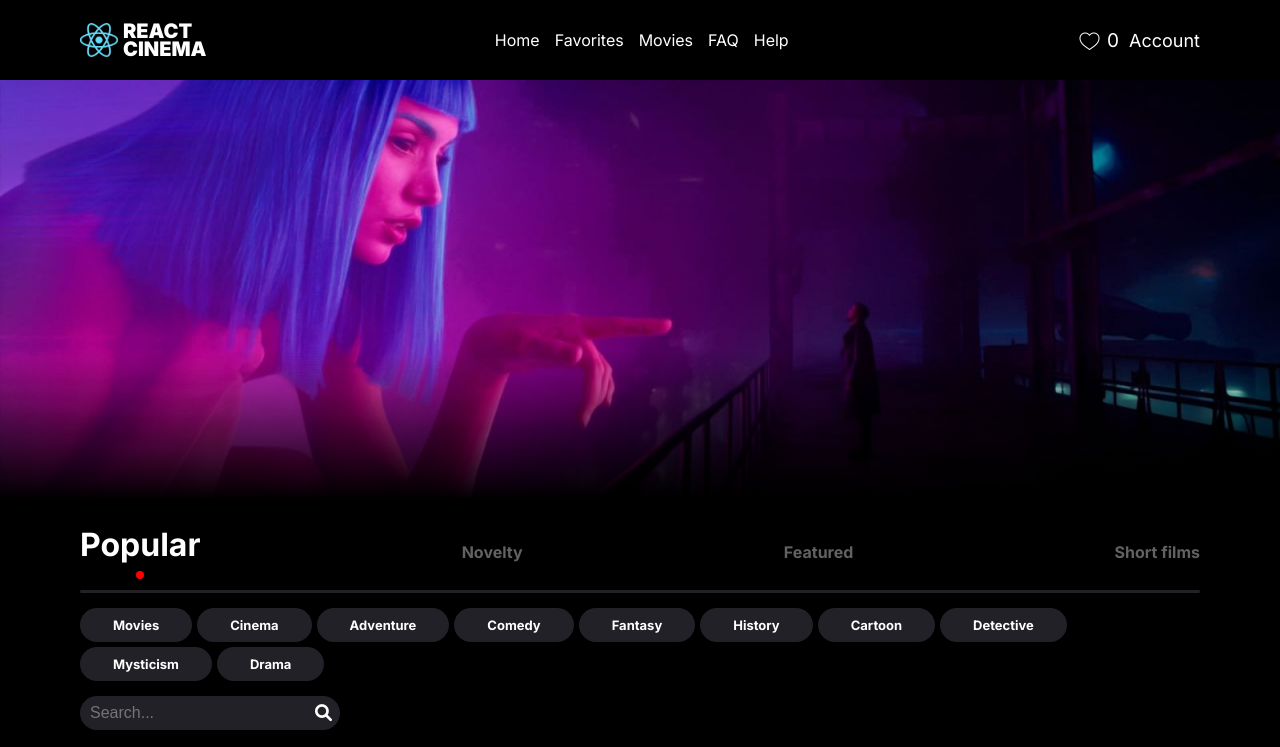
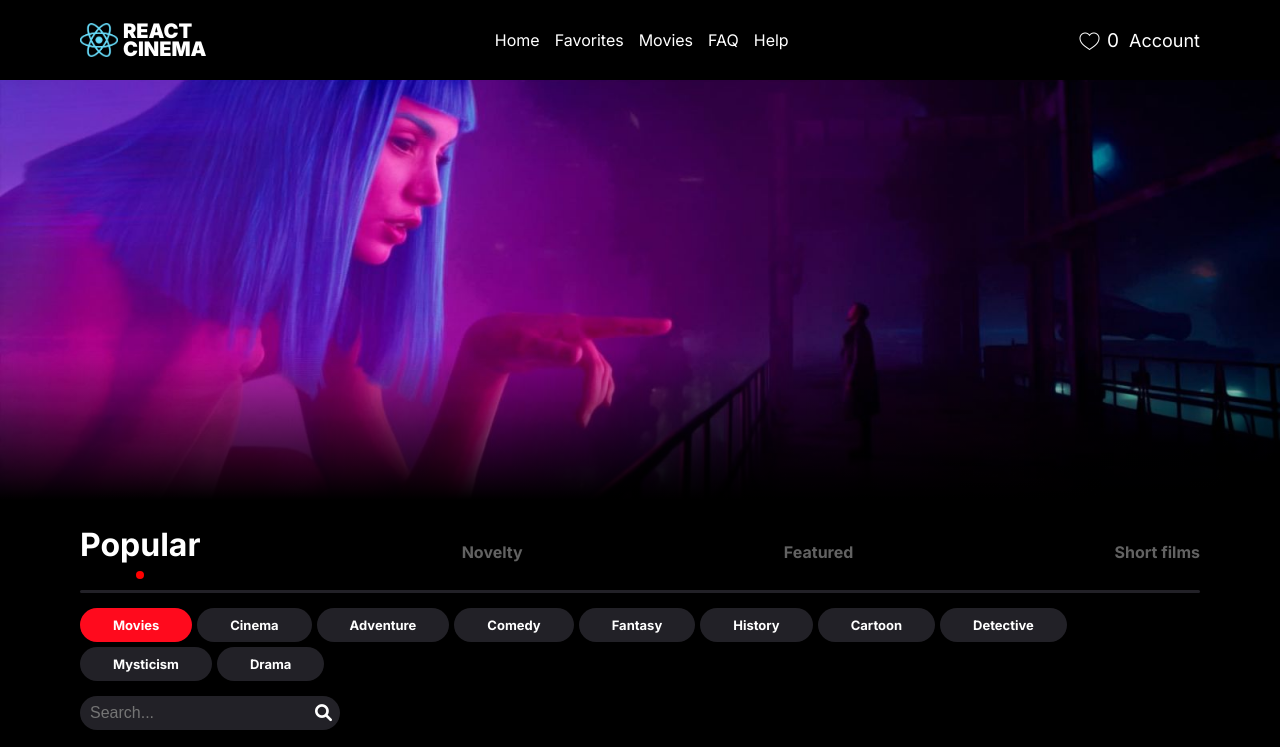
Before and after one commit to VitalKo7/react-cinema, a React (Vite) app: page / in a window 1280 px wide. Shown: the top 747 px of the page. Built offline with nearby package versions, Linux system fonts and the light colour scheme.

Commit message:
FilterButtons update

```diff
--- a/src/components/Filter/FilterButtons.jsx
+++ b/src/components/Filter/FilterButtons.jsx
@@ -1,6 +1,8 @@
 import React from 'react';
 
 const FilterButtons = () => {
+  const [active, changeActive] = React.useState('Movies');
+
   let categories = [
     'Movies',
     'Cinema',
@@ -16,7 +18,13 @@ const FilterButtons = () => {
   return (
     <div className="filter__buttons">
       {categories.map((value, index) => (
-        <button key={index}>{value}</button>
+        <button
+          key={index}
+          onClick={() => changeActive(value)}
+          className={value === active ? 'active' : ''}
+        >
+          {value}
+        </button>
       ))}
     </div>
   );
```
